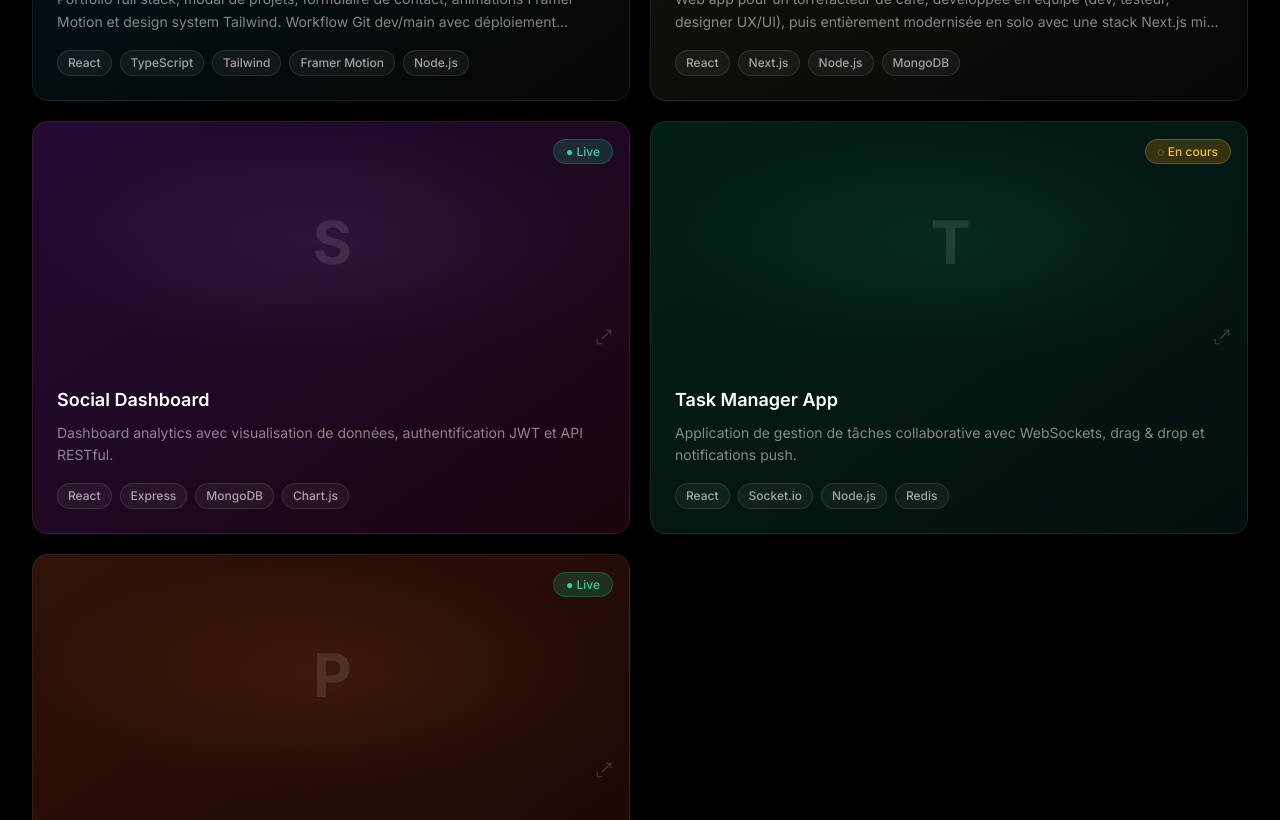
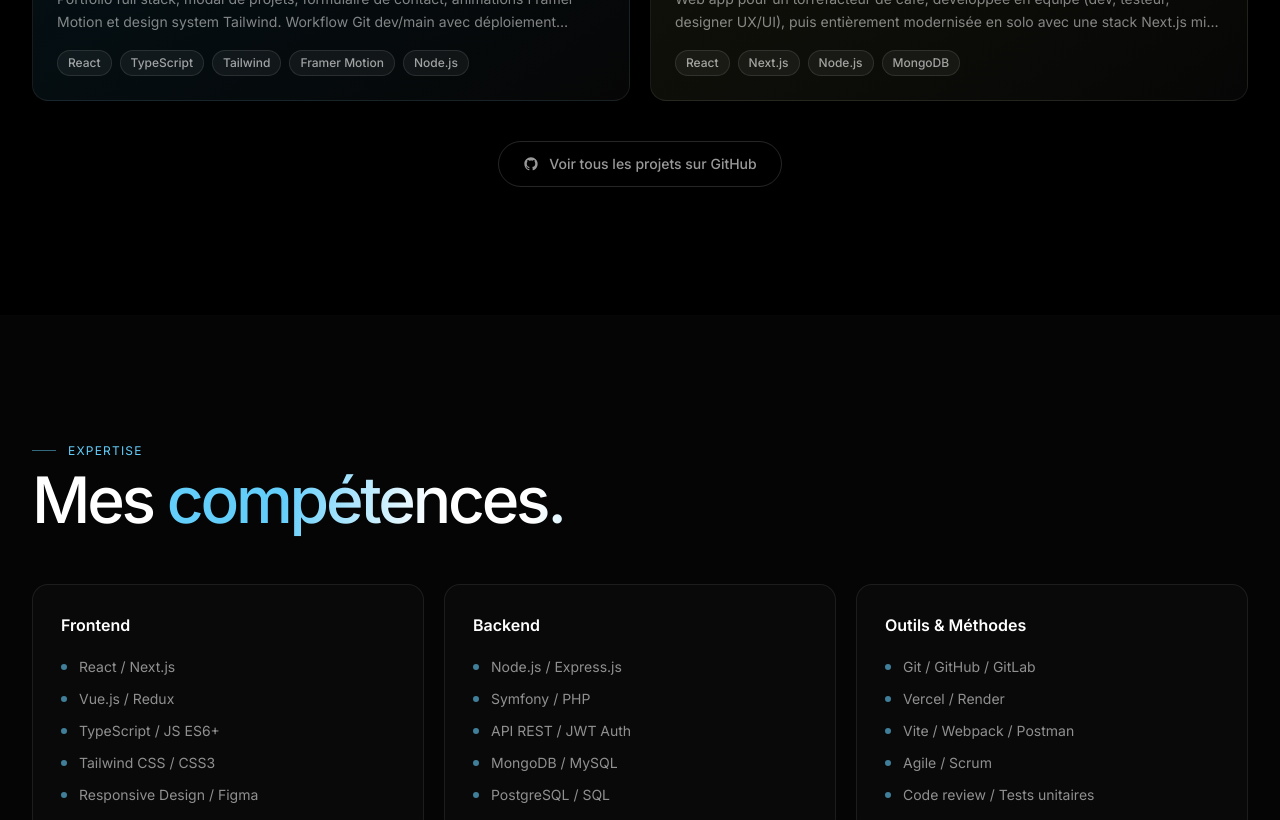
Before and after one commit to DHBoris/portfolio-frontend, a React (Vite) app: page / in a window 1280 px wide. Shown: the part 1980-2800 px from the top of the page. Built offline with nearby package versions, Linux system fonts and the light colour scheme.

Commit message:
fix: remove placeholder projects

```diff
--- a/src/data/portfolio.ts
+++ b/src/data/portfolio.ts
@@ -88,36 +88,6 @@
     repoBack: 'https://github.com/DHBoris/la-capsule-backend',
     images: ['/images/la-capsule-landing.png'],
   },
-  {
-    title: 'Social Dashboard',
-    desc: 'Dashboard analytics avec visualisation de données, authentification JWT et API RESTful.',
-    tags: ['React', 'Express', 'MongoDB', 'Chart.js'],
-    color: 'from-purple-900/40 to-pink-900/20',
-    accent: '#a78bfa',
-    status: 'Live',
-    demo: '#',
-    repo: '#',
-  },
-  {
-    title: 'Task Manager App',
-    desc: 'Application de gestion de tâches collaborative avec WebSockets, drag & drop et notifications push.',
-    tags: ['React', 'Socket.io', 'Node.js', 'Redis'],
-    color: 'from-emerald-900/40 to-teal-900/20',
-    accent: '#34d399',
-    status: 'En cours',
-    demo: '#',
-    repo: '#',
-  },
-  {
-    title: 'Portfolio API',
-    desc: 'API REST documentée (OpenAPI) avec cache, rate limiting, CI/CD automatisé via GitHub Actions.',
-    tags: ['Node.js', 'TypeScript', 'Docker', 'GitHub Actions'],
-    color: 'from-orange-900/40 to-red-900/20',
-    accent: '#fb923c',
-    status: 'Live',
-    demo: '#',
-    repo: '#',
-  },
 ];
 
 export const skills: SkillCategory[] = [
```
